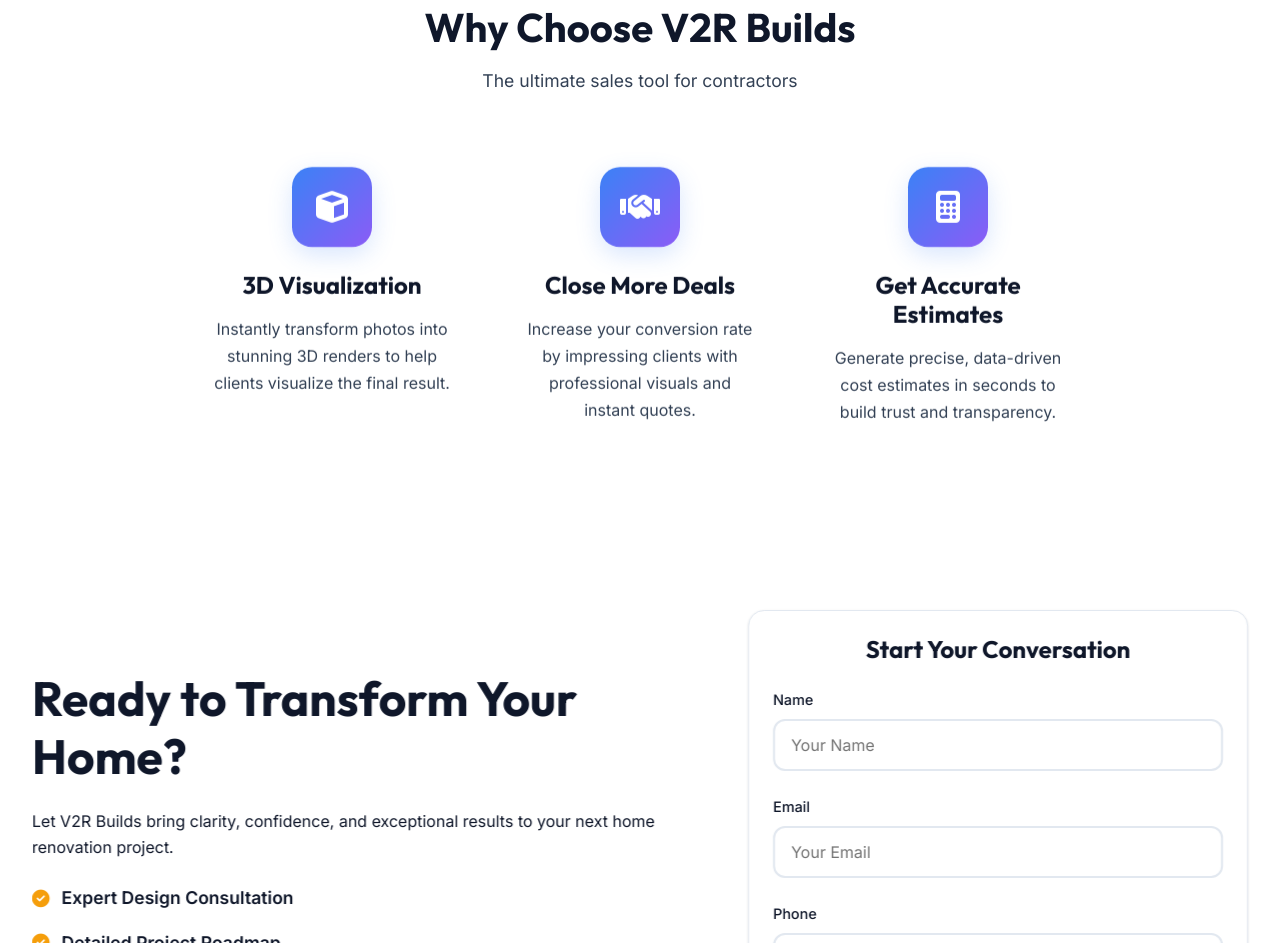
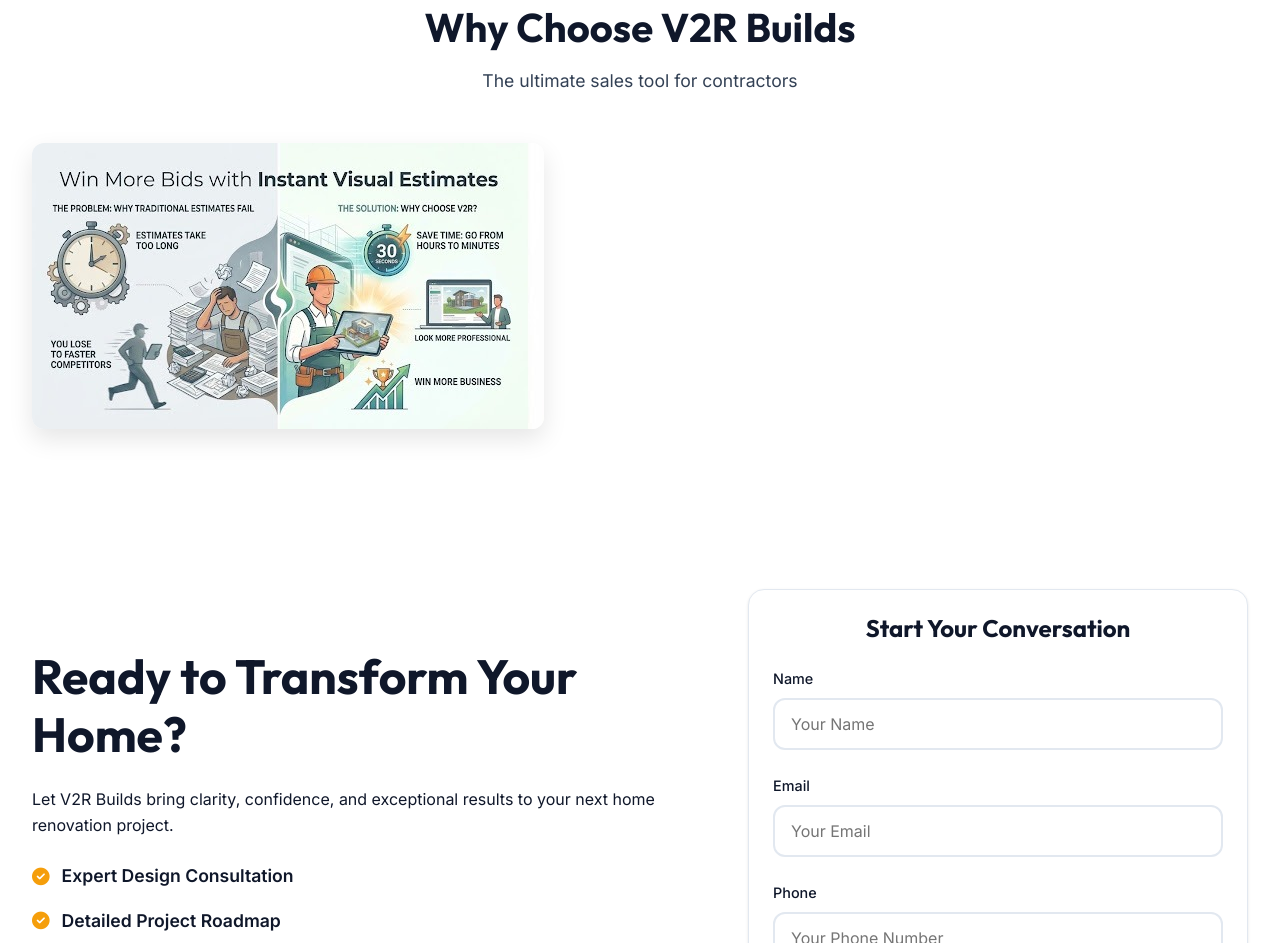
Before and after one commit to saiful-mahmood/V2R-Builds, a website: page index.html in a window 1280 px wide. Shown: the part 3555-4498 px from the top of the page. Drawn offline with Linux system fonts and the light colour scheme.

Commit message:
Replace value items with win-bids.jpg in Why Choose V2R section

```diff
--- a/index.html
+++ b/index.html
@@ -217,30 +217,9 @@
                 <h2>Why Choose V2R Builds</h2>
                 <p>The ultimate sales tool for contractors</p>
             </div>
-            <div class="value-grid">
-                <div class="value-item fade-in">
-                    <div class="value-icon">
-                        <i class="fa-solid fa-cube"></i>
-                    </div>
-                    <h3>3D Visualization</h3>
-                    <p>Instantly transform photos into stunning 3D renders to help clients visualize the final result.
-                    </p>
-                </div>
-                <div class="value-item fade-in delay-1">
-                    <div class="value-icon">
-                        <i class="fa-solid fa-handshake"></i>
-                    </div>
-                    <h3>Close More Deals</h3>
-                    <p>Increase your conversion rate by impressing clients with professional visuals and instant quotes.
-                    </p>
-                </div>
-                <div class="value-item fade-in delay-2">
-                    <div class="value-icon">
-                        <i class="fa-solid fa-calculator"></i>
-                    </div>
-                    <h3>Get Accurate Estimates</h3>
-                    <p>Generate precise, data-driven cost estimates in seconds to build trust and transparency.</p>
-                </div>
+            <div class="value-image-container fade-in" style="text-align: center; margin-top: 2rem;">
+                <img src="images/win-bids.jpg" alt="Win More Bids with Instant Visual Estimates"
+                    style="max-width: 100%; height: auto; border-radius: 12px; box-shadow: var(--shadow-lg);">
             </div>
         </div>
     </section>
```
Also changed, not shown: images/win-bids.jpg (added).
